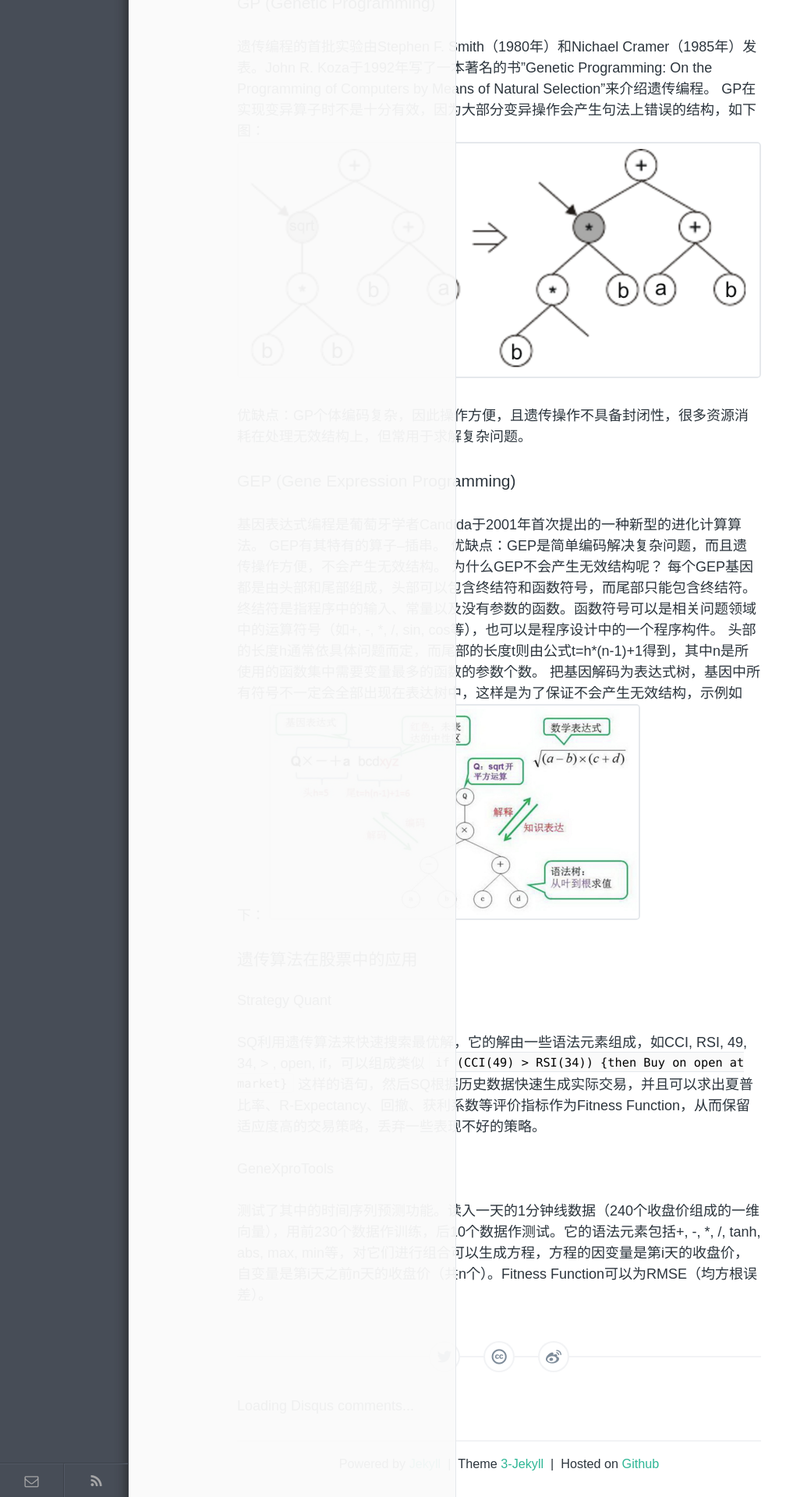
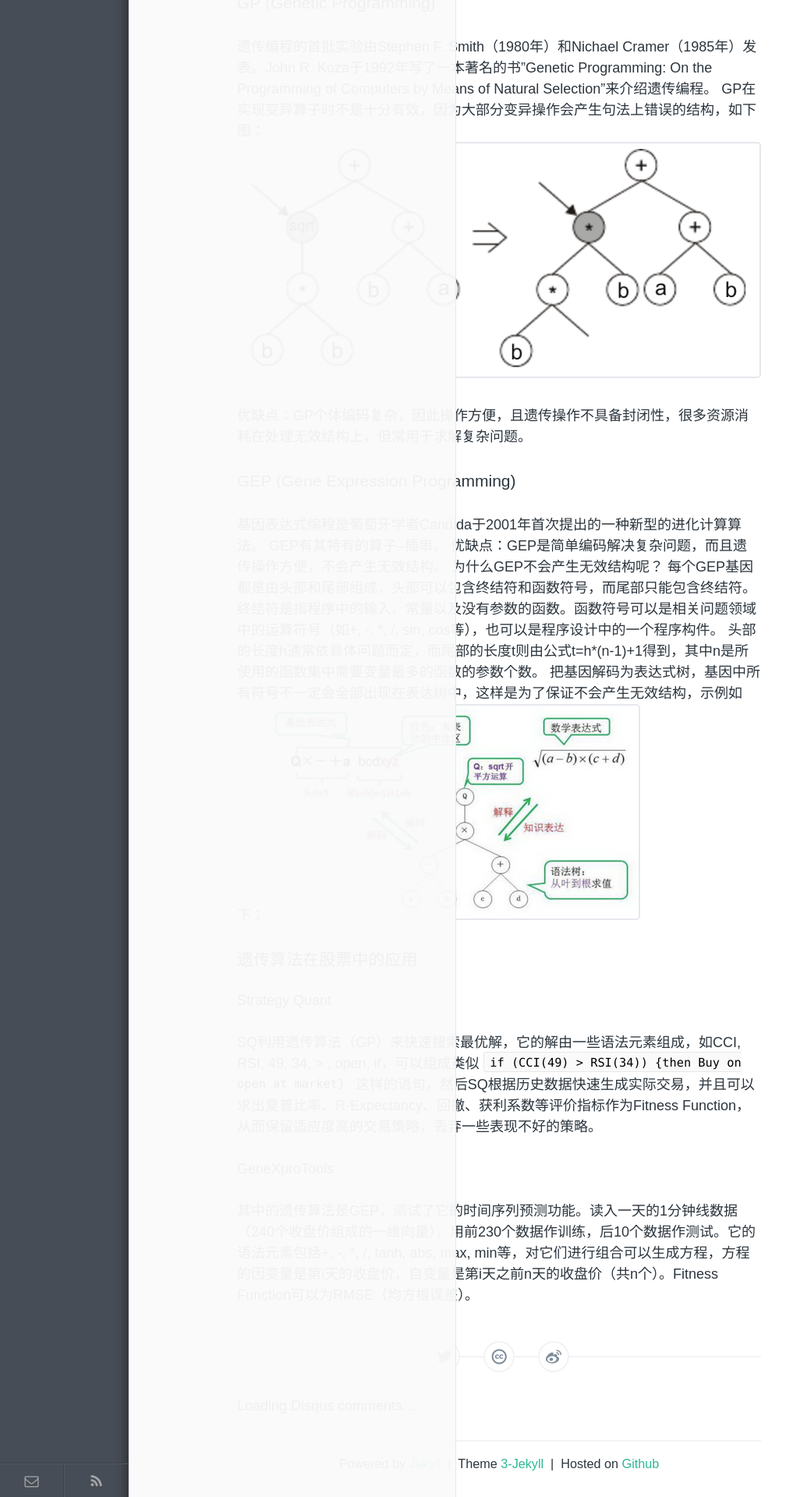
Before and after one commit to zhuyafei/zhuyafei.github.io, a Jekyll site: the page built from _posts/MachineLearning/2015-11-23-GeneticAlgorithm.md, in a window 1280 px wide. Shown: the part 947-2867 px from the top of the page at 78% size, without its empty margins (0-1008 px from the left). Built offline with Jekyll 4.4.1, drawn with Linux system fonts in a browser that asks for light colours; comment, search, counter and statistics services are not loaded.

Commit message:
Update 2015-11-23-GeneticAlgorithm.md

```diff
--- a/_posts/MachineLearning/2015-11-23-GeneticAlgorithm.md
+++ b/_posts/MachineLearning/2015-11-23-GeneticAlgorithm.md
@@ -46,9 +46,9 @@
 ### 遗传算法在股票中的应用
 
 #### Strategy Quant
-SQ利用遗传算法来快速搜索最优解，它的解由一些语法元素组成，如CCI, RSI, 49, 34, > , open, if，可以组成类似
+SQ利用遗传算法（GP）来快速搜索最优解，它的解由一些语法元素组成，如CCI, RSI, 49, 34, > , open, if，可以组成类似
 `if (CCI(49) > RSI(34)) {then Buy on open at market}`
 这样的语句，然后SQ根据历史数据快速生成实际交易，并且可以求出夏普比率、R-Expectancy、回撤、获利系数等评价指标作为Fitness Function，从而保留适应度高的交易策略，丢弃一些表现不好的策略。
 
 #### GeneXproTools
-测试了其中的时间序列预测功能。读入一天的1分钟线数据（240个收盘价组成的一维向量），用前230个数据作训练，后10个数据作测试。它的语法元素包括+, -, \*, /, tanh, abs, max, min等，对它们进行组合可以生成方程，方程的因变量是第i天的收盘价，自变量是第i天之前n天的收盘价（共n个）。Fitness Function可以为RMSE（均方根误差）。
+其中的遗传算法是GEP，测试了它的时间序列预测功能。读入一天的1分钟线数据（240个收盘价组成的一维向量），用前230个数据作训练，后10个数据作测试。它的语法元素包括+, -, \*, /, tanh, abs, max, min等，对它们进行组合可以生成方程，方程的因变量是第i天的收盘价，自变量是第i天之前n天的收盘价（共n个）。Fitness Function可以为RMSE（均方根误差）。
```
